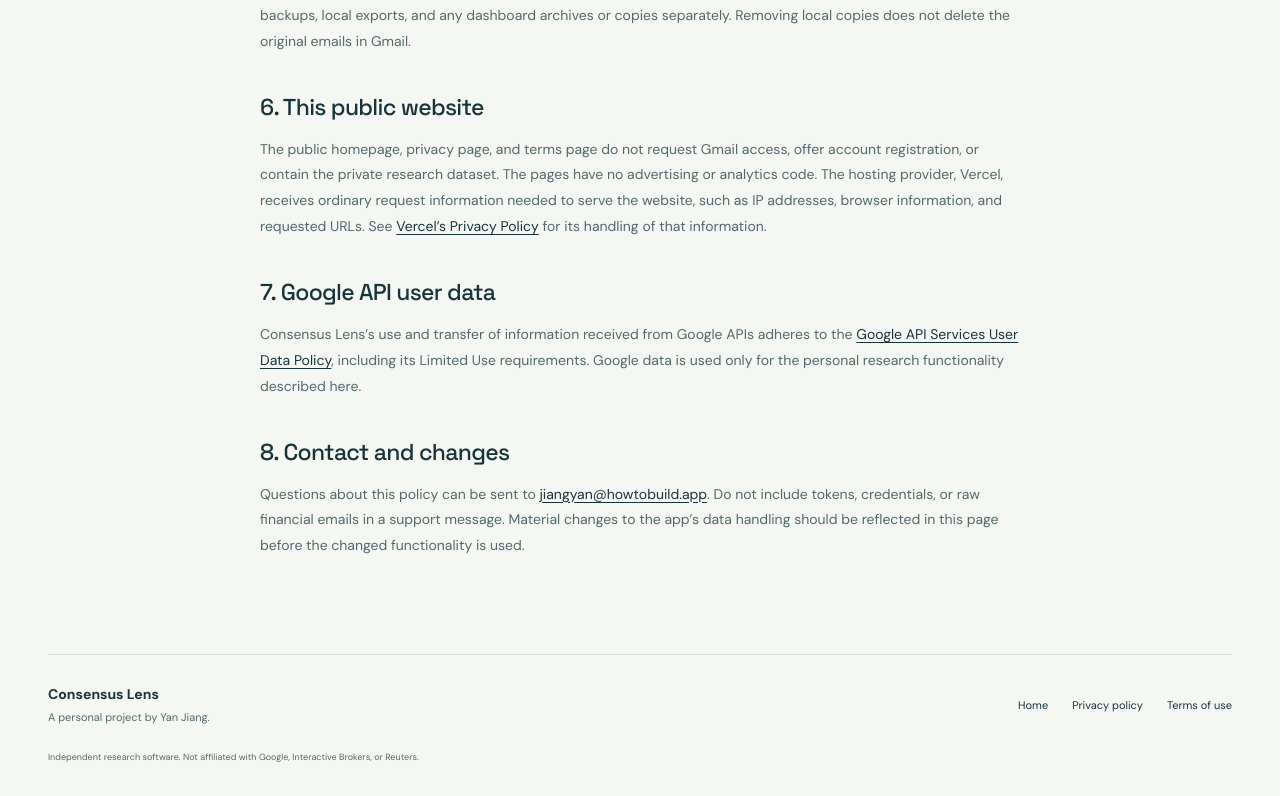
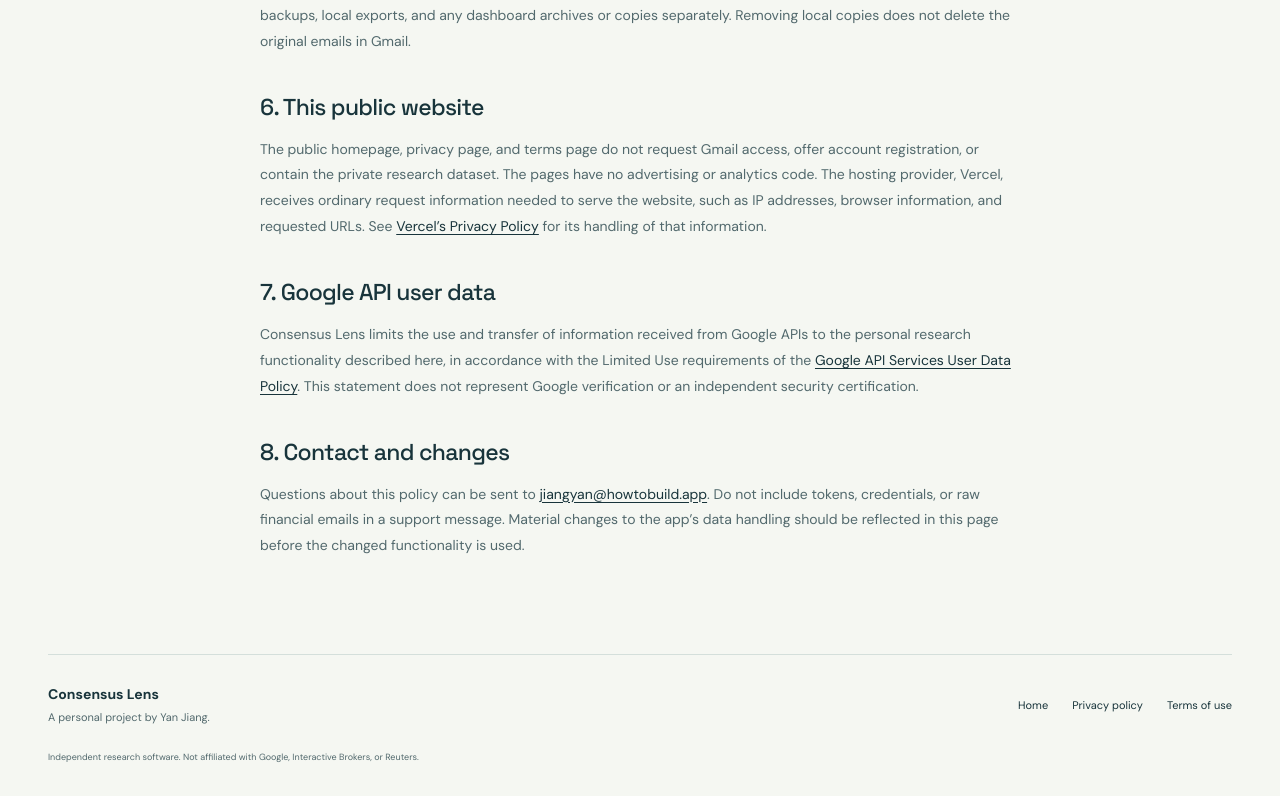
Before and after one commit to jiangyan/howtobuildapp-site, a Next.js app: page /consensus-lens/policy in a window 1280 px wide. Shown: the part 2075-2871 px from the top of the page. Built offline with nearby package versions, Linux system fonts and the light colour scheme.

Commit message:
Clarify Limited Use statement is not security certification

```diff
--- a/app/consensus-lens/policy/page.tsx
+++ b/app/consensus-lens/policy/page.tsx
@@ -44,7 +44,7 @@
       <p>The public homepage, privacy page, and terms page do not request Gmail access, offer account registration, or contain the private research dataset. The pages have no advertising or analytics code. The hosting provider, Vercel, receives ordinary request information needed to serve the website, such as IP addresses, browser information, and requested URLs. See <a href="https://vercel.com/legal/privacy-policy">Vercel’s Privacy Policy</a> for its handling of that information.</p>
 
       <h2>7. Google API user data</h2>
-      <p>Consensus Lens’s use and transfer of information received from Google APIs adheres to the <a href="https://developers.google.com/terms/api-services-user-data-policy">Google API Services User Data Policy</a>, including its Limited Use requirements. Google data is used only for the personal research functionality described here.</p>
+      <p>Consensus Lens limits the use and transfer of information received from Google APIs to the personal research functionality described here, in accordance with the Limited Use requirements of the <a href="https://developers.google.com/terms/api-services-user-data-policy">Google API Services User Data Policy</a>. This statement does not represent Google verification or an independent security certification.</p>
 
       <h2>8. Contact and changes</h2>
       <p>Questions about this policy can be sent to <a href="mailto:jiangyan@howtobuild.app">jiangyan@howtobuild.app</a>. Do not include tokens, credentials, or raw financial emails in a support message. Material changes to the app’s data handling should be reflected in this page before the changed functionality is used.</p>
```
